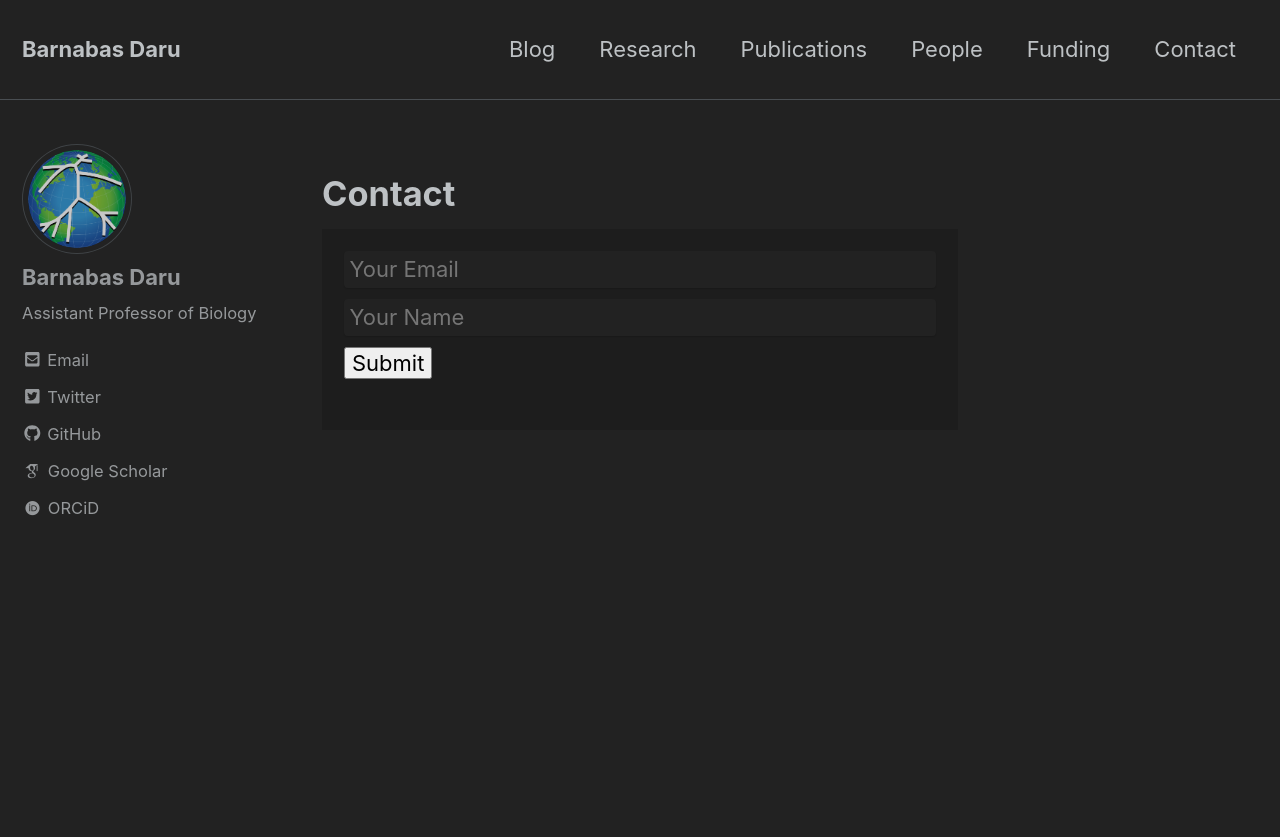
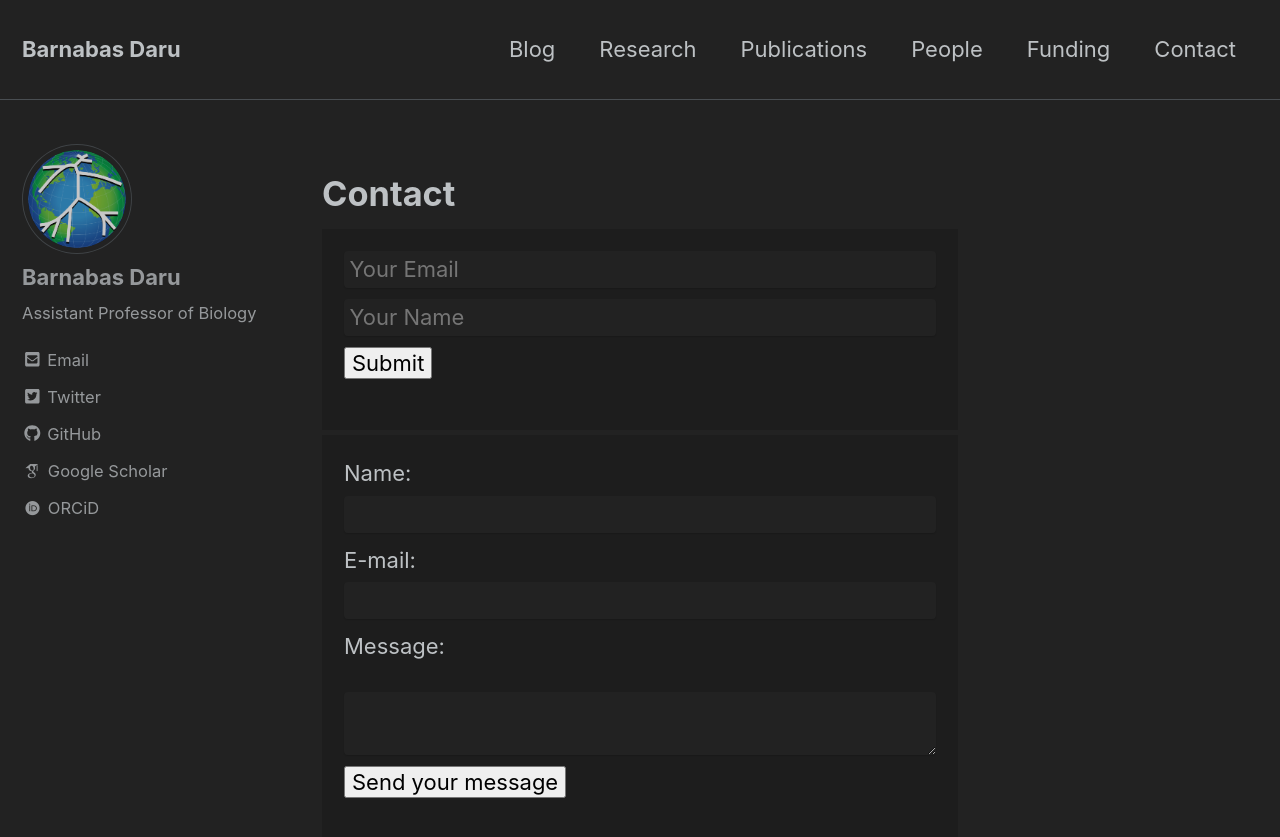
Before and after one commit to darunabas/darulab.github.io, a Jekyll site: the page built from _pages/contact.md, in a window 1280 px wide and 900 px high. Shown: the top 837 px of the window. Built offline with Jekyll 4.4.1, drawn with Linux system fonts in a browser that asks for light colours; nearby versions of some CDN libraries; some web fonts are replaced.

Commit message:
Update contact.md

```diff
--- a/_pages/contact.md
+++ b/_pages/contact.md
@@ -16,3 +16,13 @@
   <input type="hidden" name="utf8" value="✓">
   <button type="submit">Submit</button>
 </form>
+
+<form action="https://formspree.io/darunabas@yahoo.com" method="POST">
+  <label for="name">Name:</label>
+  <input type="text" id="name" name="user_name" />
+  <label for="mail">E-mail:</label>
+  <input type="email" id="mail" name="user_mail" />
+  <label for="msg">Message:</label>
+  <textarea id="msg" name="user_message"></textarea>
+  <button type="submit">Send your message</button>
+</form>
```
